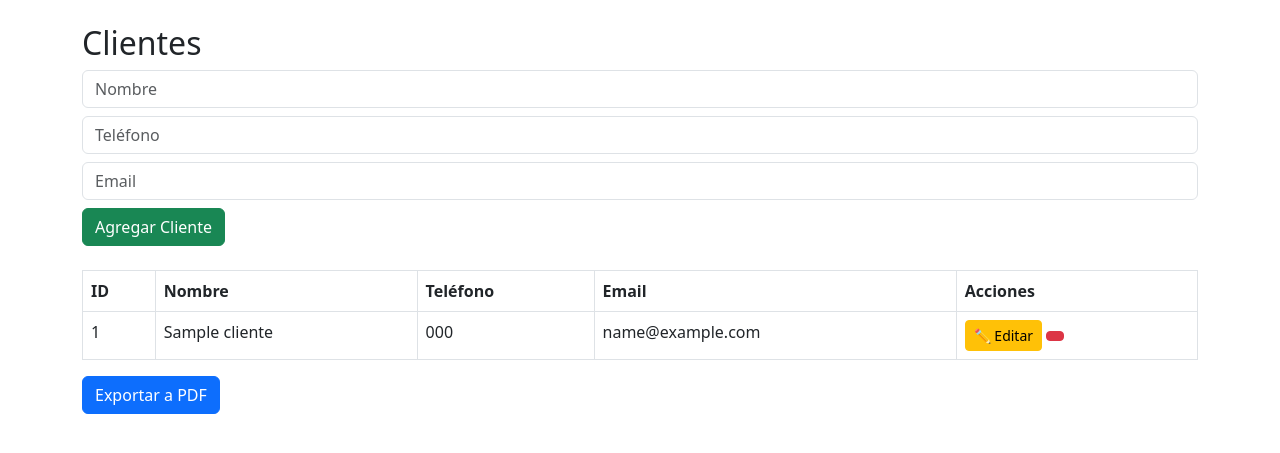
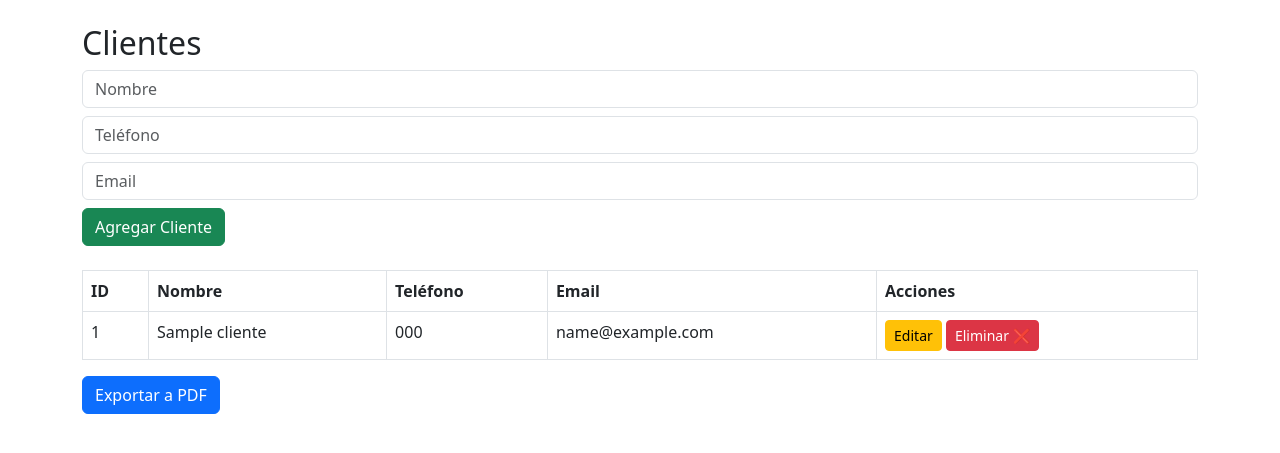
Before and after one commit to mi-querido-lomito/crm_lomito, a Python web app: template templates/clientes.html in a window 1280 px wide. Shown: the part 56-509 px from the top of the page. Run offline with Jinja, Linux system fonts and the light colour scheme; the template is opened without the code that fills it: most values are stand-ins (such as "Sample title", 1, 10 or a date in 2020).

Commit message:
Update clientes.html

```diff
--- a/templates/clientes.html
+++ b/templates/clientes.html
@@ -25,16 +25,15 @@
         <td>{{ c.telefono }}</td>
         <td>{{ c.email }}</td>
         <td>
-
             <a href="{{ url_for('editar_cliente', id=c.id) }}"
                 class="btn btn-sm btn-warning">
-                ✏ Editar
+                Editar
             </a>
             <a href="{{ url_for('eliminar_cliente', id=c.id) }}"
-               class="btn btn-sm btn-danger"
-               onclick="return confirm('¿Eliminar cliente?')">
+                class="btn btn-sm btn-danger"
+                onclick="return confirm('¿Eliminar cliente?')">
+                Eliminar ❌
             </a>
-
         </td>
     </tr>
     {% endfor %}
```
